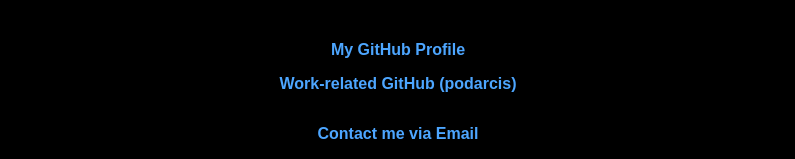
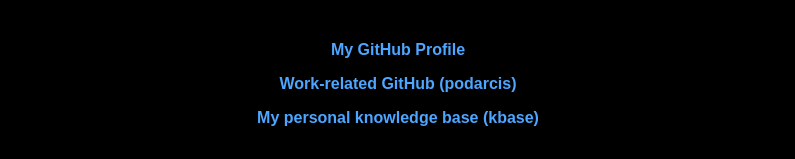
Before and after one commit to datag/datag.github.io, a plain HTML site: page index.html in a window 1280 px wide. Shown: the part 610-769 px from the top of the page, without its empty margins (242-1037 px from the left). Drawn offline with Linux system fonts and the light colour scheme.

Commit message:
Add link to personal knowledge base

```diff
--- a/index.html
+++ b/index.html
@@ -85,6 +85,7 @@
   <ul>
     <li><a href="https://github.com/datag">My GitHub Profile</a></li>
     <li><a href="https://github.com/podarcis">Work-related GitHub (podarcis)</a></li>
+    <li><a href="https://datag.github.io/kbase">My personal knowledge base (kbase)</a></li>
   </ul>
 
   <div class="contact">
```
